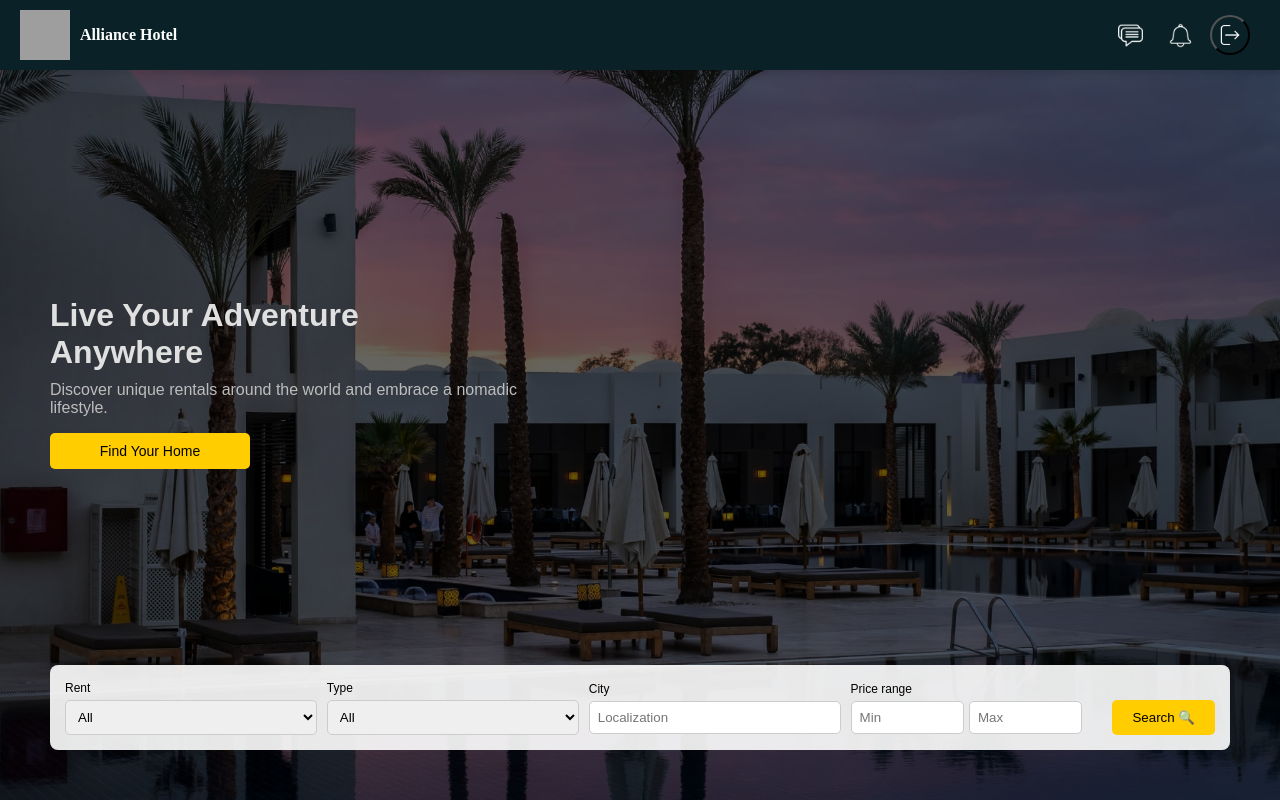
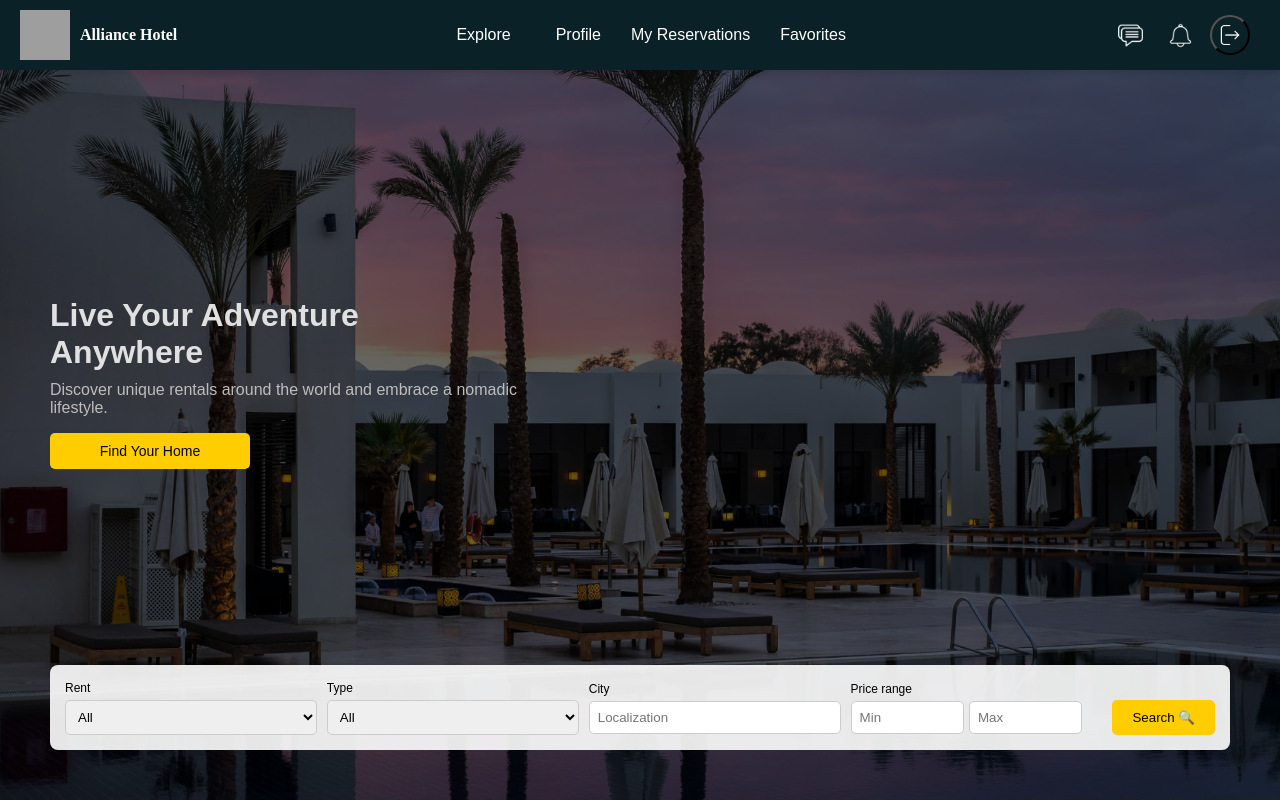
Before and after one commit to dali2santos4/myapp, a Vue app: page /#/ in a window 1280 px wide. Shown: the top 802 px of the page. Built offline with nearby package versions, Linux system fonts and the light colour scheme; sample sign-in values are in the browser's storage; grey boxes are pictures that could not be loaded.

Commit message:
adjust-nav

```diff
--- a/src/components/Navbar.vue
+++ b/src/components/Navbar.vue
@@ -38,8 +38,7 @@ export default {
         </RouterLink>
       </div>
 
-      <nav v-if="token && role == 'ADM'" class="nav-links">
-        <a href="#">Welcome</a>
+      <nav v-if="token && role != 'ADM' " class="nav-links">
         <RouterLink to="/explore" >
           <a href="#">Explore</a>
         </RouterLink>
--- a/src/views/Dashboard.vue
+++ b/src/views/Dashboard.vue
@@ -14,7 +14,6 @@ export default {
         <li class="active">Dashboard</li>
         <li>Creation</li>
         <li>Reservation</li>
-        <li>message</li>
         <li>Avis</li>
         <li>Reports</li>
       </ul>
```
